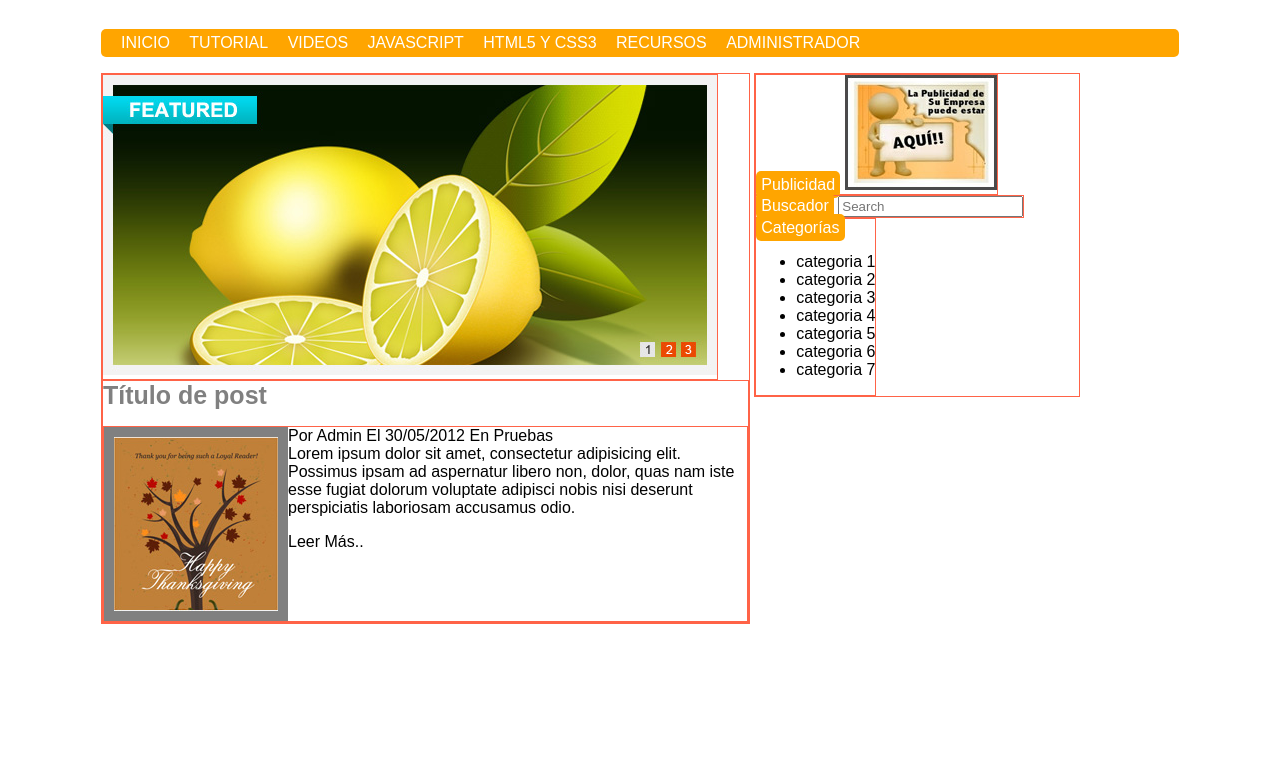
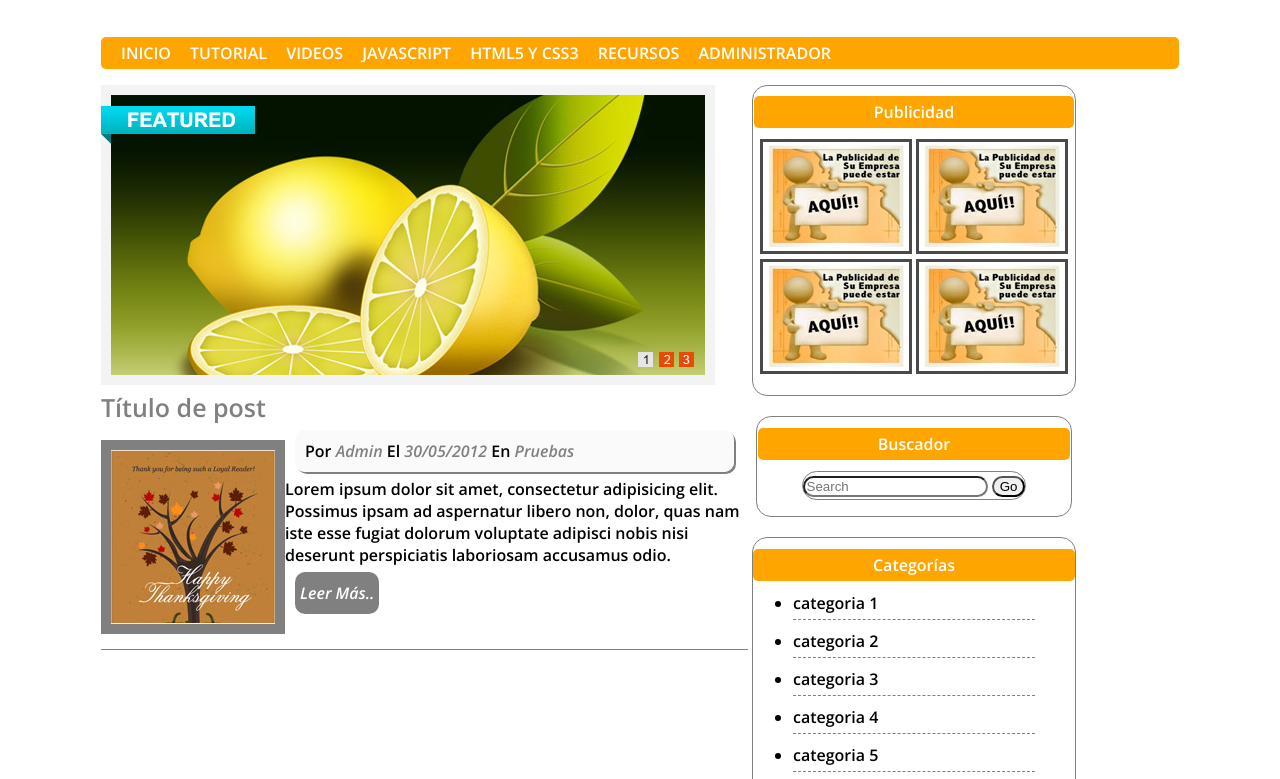
Before and after one commit to joselineem/pw2171, a plain HTML site: page practica03css/index.html in a window 1280 px wide. Shown: the part 109-888 px from the top of the page. Before the commit the page ends 800 px from the top, so only its background shows below. Drawn offline with nearby package versions, Linux system fonts and the light colour scheme.

Commit message:
Practica03css3-CasiTerminada

```diff
--- a/practica03css/css/estilos.css
+++ b/practica03css/css/estilos.css
@@ -3,40 +3,84 @@ body{
 	margin:0 auto;
 	max-width: 1078px;
 	min-width: 1078px;
-	font-family: 'Montserrat', sans-serif;
+	font-family: 'Open Sans', sans-serif;
 	font-weight: Thin;
 }
-header nav{
+body section article{
+	display: inline-block;
+	/*border: 1px solid tomato;*/
+	vertical-align: top;
 }
-header nav ul{
 
-}
 header nav ul li{
 	text-decoration: none ;
 	display: inline-block;
 	margin-left: 15px;
 
 }
-body section article{
-	display: inline-block;
-	border: 1px solid tomato;
-	vertical-align: top;
-}
+
 #admin{
-	border-radius: 30px;
-	text-shadow:
+	border-radius: 10px;
+	box-shadow: 2px 2px gray;
 	background: #FAFAFA;
+	padding: 10px 160px 10px 10px;
+	margin: 10px 0px 10px 10px;
 }
 #art01{
 	width: 60%;
+}
+#art0102{
+	padding-bottom: 15px;
+	border-bottom: 1px solid gray;
 }
 #art0102 img{
 	border: 10px solid gray;
 	/*vertical-align: middle;*/
 	float: left;
 }
+
 #art02{
 	width: 30%;
+	display: inline-grid;
+}
+#art02 span{
+	padding: 5px 120px 5px 120px;
+}
+#art02 article{
+	margin: 0px auto;
+	margin-bottom: 20px;
+	border: 1px solid gray;
+	border-radius: 15px;
+	text-align:  center;
+
+}
+#art0201{
+	padding-top: 15px;
+}
+#art0202 input{
+	border-radius: 50px;
+}
+#art0203 ul li{
+	text-align: left;
+	padding-bottom: 5px;
+	margin-top: 10px;
+	margin-right: 40px;
+	border-bottom: 1px dashed gray;
+}
+#bor{
+	border: 1px solid gray;
+	margin-left: 45px;
+	margin-right: 45px;
+	border-radius: 50px;
+	padding: 2px 0px 2px 0px;
+}
+#leer{
+	background: gray;
+	border-radius: 10px;
+	color:white;
+	padding: 10px 5px 10px 5px;
+	margin-left: 10px;
+	font-style: italic;
 }
 #miThema{
 	font-size: 2em;
@@ -45,6 +89,9 @@ body section article{
 	  1px 0 black, 0 -1px black;
 
 }
+/*#parrafo{
+	margin-left: 10px;
+}*/
 #post{
 	font-size: 25px;
 	font-weight: bold;
@@ -56,6 +103,10 @@ body section article{
 	padding: 5px 5px 5px 5px;
 	color: white;
 }
+.curs{
+	color: gray;
+	font-style: italic;
+}
 .social{
 	position: relative;
 	top: -35px;
--- a/practica03css/index.html
+++ b/practica03css/index.html
@@ -4,6 +4,7 @@
 	<meta charset="UTF-8">
 	<link rel="stylesheet" href="css/estilos.css">
 	<title>Practica 03 css3</title>
+	<link href="https://fonts.googleapis.com/css?family=Open+Sans:600,600i" rel="stylesheet">
 </head>
 <body>
 	<header>
@@ -35,9 +36,10 @@
 				<p></p>
 				<article>
 				<img src="img/img-post.jpg" alt="">
-				<span id="admin">Por Admin El 30/05/2012 En Pruebas</span>
-				<br>
+				<span id="admin">Por <span class="curs">Admin</span> El <span class="curs">30/05/2012</span> En <span class="curs">Pruebas</span></span>
+				<p id="parrafo">
 				Lorem ipsum dolor sit amet, consectetur adipisicing elit. Possimus ipsam ad aspernatur libero non, dolor, quas nam iste esse fugiat dolorum voluptate adipisci nobis nisi deserunt perspiciatis laboriosam accusamus odio.
+				</p>
 				<p></p>
 				<span id="leer">Leer Más..</span>
 				</article>
@@ -46,14 +48,27 @@
 		<article id="art02">
 			<article id="art0201">
 				<span class="backNaranja">Publicidad</span>
+				<p></p>
 				<img src="img/publicidad.jpg" alt="">
+				<img src="img/publicidad.jpg" alt="">
+				<img src="img/publicidad.jpg" alt="">
+				<img src="img/publicidad.jpg" alt="">
+				<p></p>
 			</article>
 			<article id="art0202">
-				<span class="backNaranja">Buscador</span>
+				<p></p>
+				<span class="backNaranja"> Buscador </span>
+				<p id="bor">
 				<input type="search" placeholder="Search">
+				<input type="button" value="Go" id="boton">
+				</p>
+				<p></p>
+
 			</article>
 			<article id="art0203">
+				<p></p>
 				<span class="backNaranja">Categorías</span>
+				<p></p>
 				<ul>
 					<li>categoria 1</li>
 					<li>categoria 2</li>
```
